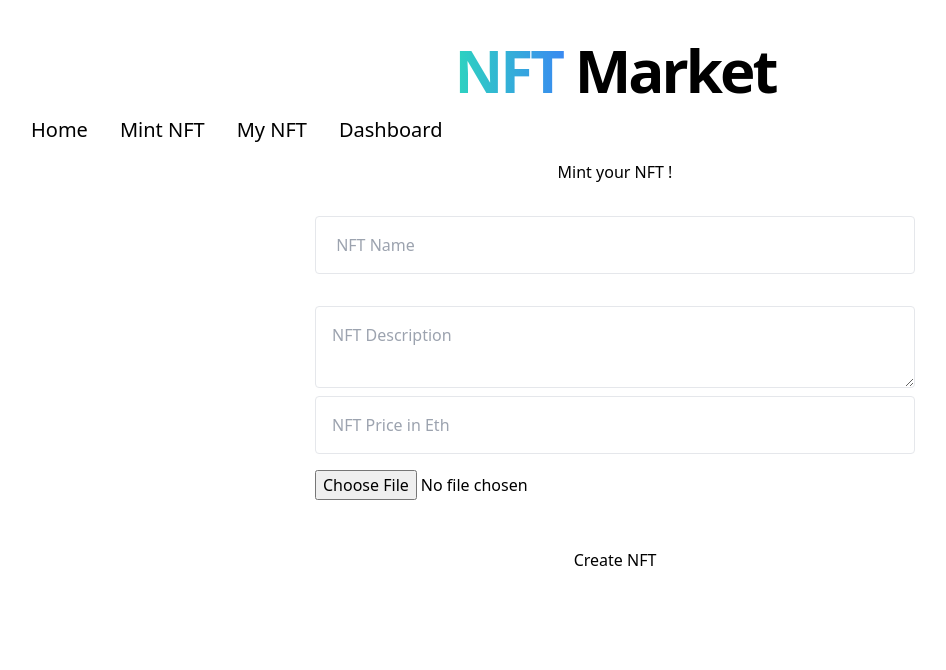
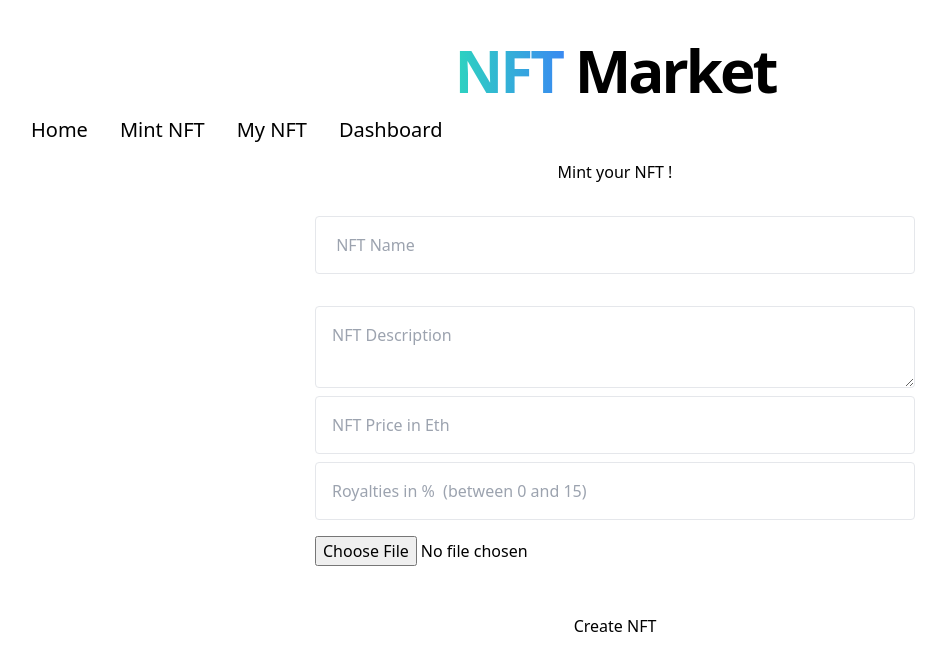
Before and after one commit to canujohann/NFT-marketplace, a Next.js app: page /create-item in a window 1280 px wide. Shown: the top 670 px of the page, without its empty margins (25-971 px from the left). Built offline with nearby package versions, Linux system fonts and the light colour scheme; no server answers; what ipfs-http-client would draw is missing.

Commit message:
add royalties feature in FE when minting

```diff
--- a/pages/create-item.js
+++ b/pages/create-item.js
@@ -37,6 +37,7 @@ export default function CreateItem() {
     price: "",
     name: "",
     description: "",
+    royalties: 0,
   });
   const router = useRouter();
 
@@ -54,8 +55,18 @@ export default function CreateItem() {
     }
   }
   async function createItem() {
-    const { name, description, price } = formInput;
-    if (!name || !description || !price || !fileUrl) return;
+    const { name, description, price, royalties } = formInput;
+    if (
+      !name ||
+      !description ||
+      !price ||
+      !fileUrl ||
+      royalties > 15 ||
+      royalties < 0
+    ) {
+      alert("please input all fields !");
+      return;
+    }
     const data = JSON.stringify({
       name,
       description,
@@ -90,9 +101,15 @@ export default function CreateItem() {
     listingPrice = listingPrice.toString();
 
     // Create the marketId
-    transaction = await contract.createMarketItem(nftaddress, tokenId, price, {
-      value: listingPrice,
-    });
+    transaction = await contract.createMarketItem(
+      nftaddress,
+      tokenId,
+      price,
+      royalties,
+      {
+        value: listingPrice,
+      }
+    );
     await transaction.wait();
 
     // Redirect
@@ -124,6 +141,15 @@ export default function CreateItem() {
               updateFormInput({ ...formInput, price: e.target.value })
             }
           />
+
+          <input
+            placeholder="Royalties in %  (between 0 and 15)"
+            className="mt-2 border rounded p-4"
+            onChange={(e) =>
+              updateFormInput({ ...formInput, royalties: e.target.value })
+            }
+          />
+
           <input
             type="file"
             name="Asset"
```
Also changed, not shown: 1 other file (tests, documents, lock files or other folders).
